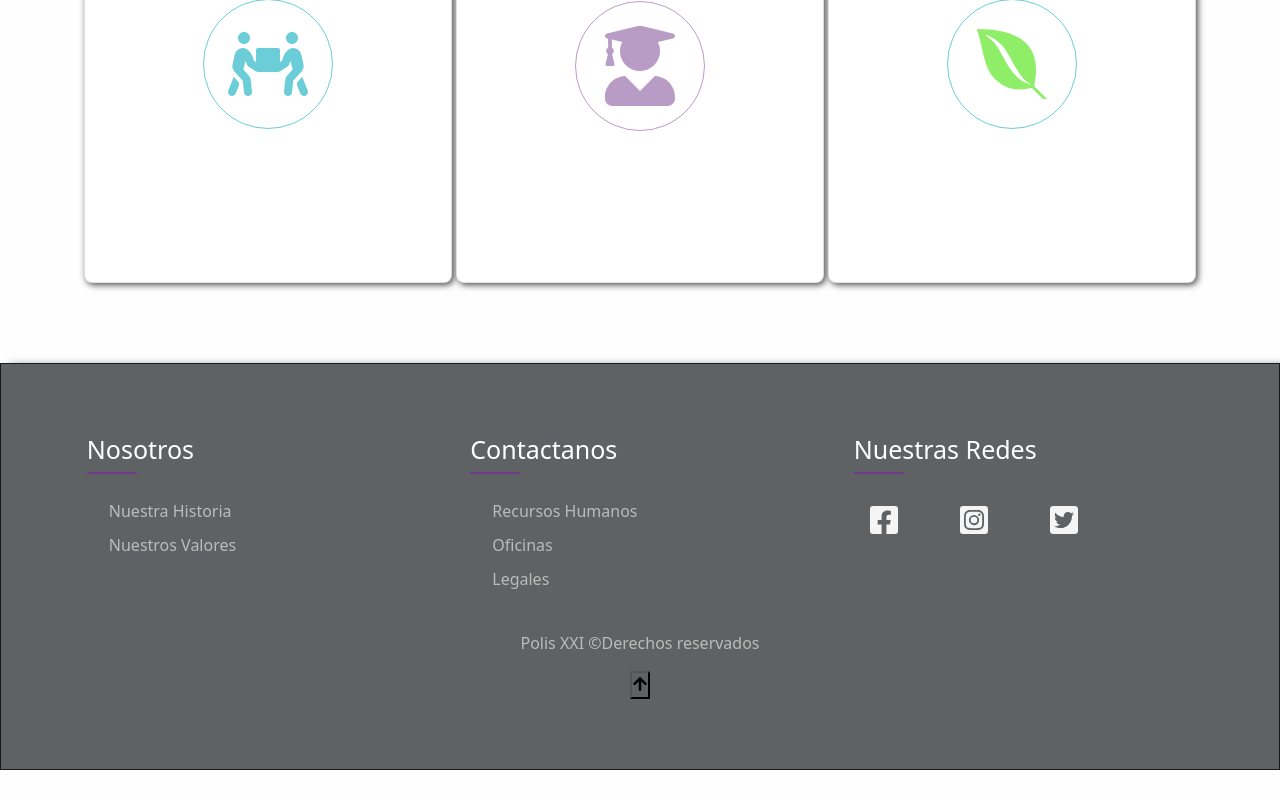
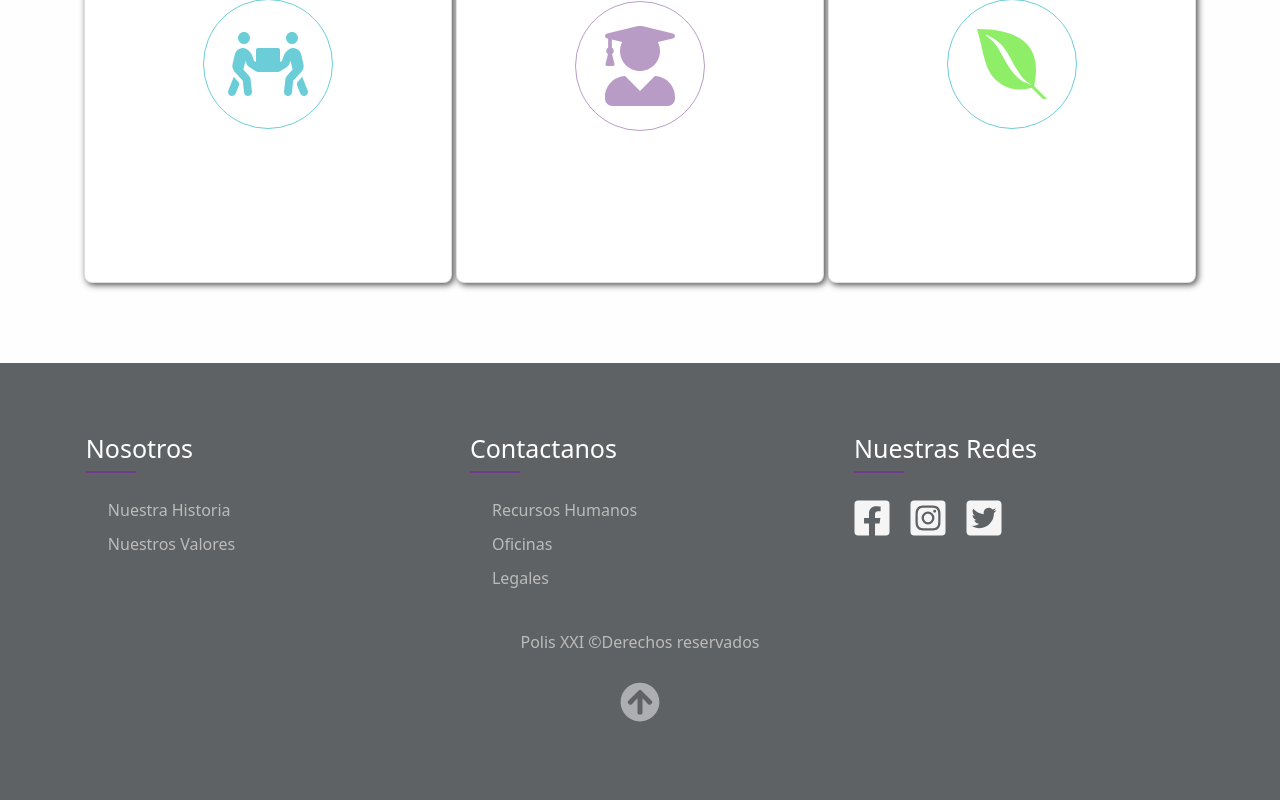
Before and after one commit to RodrigoM10/Polis-XXI-Web, a React (Create React App) app in the folder Frontend/: page / in a window 1280 px wide. Shown: the part 841-1641 px from the top of the page. Before the commit the page ends 1611 px from the top, so only its background shows below. Built offline with nearby package versions, Linux system fonts and the light colour scheme.

Commit message:
styles footer

```diff
--- a/Frontend/src/components/shared/footer/FooterPolis.jsx
+++ b/Frontend/src/components/shared/footer/FooterPolis.jsx
@@ -2,9 +2,10 @@ import React from "react";
 import './footerPolis.css'
 
 // react-icons
-import { FaArrowUp, FaFacebookSquare, FaFrog, FaInstagramSquare, FaTwitterSquare } from 'react-icons/fa';
+import { FaArrowCircleUp, FaArrowUp, FaFacebookSquare, FaFrog, FaInstagramSquare, FaTwitterSquare } from 'react-icons/fa';
+import { Link } from "react-router-dom";
 
-export const   FooterPolis = () => {
+export const FooterPolis = () => {
     const scrollToTop = () => {
         window.scrollTo(0, 0);
     }
@@ -12,39 +13,38 @@ export const   FooterPolis = () => {
     return (
         <footer className="footer-polis justify-content-center align-items-center">
             <div className="container-polis">
-            <div className="row justify-content-center">
-            <div className="footer-col">
+                <div className="row justify-content-center ">
+                    <div className="footer-col ">
                         <h2>Nosotros</h2>
                         <ul>
-  	 				<li><a href="/Nosotros">Nuestra Historia</a></li>
-  	 				<li><a href="/Nosotros">Nuestros Valores</a></li>
+                            <li><Link to='/aboutUs'>Nuestra Historia</Link></li>
+                            <li><Link to='/aboutUs'>Nuestros Valores</Link></li>
                         </ul>
                     </div>
                     <div className="footer-col">
                         <h2>Contactanos</h2>
                         <ul>
-  	 				<li><a href="#">Recursos humanos</a></li>
-  	 				<li><a href="#">Oficinas</a></li>
-  	 				<li><a href="#">Legales</a></li>
+                            <li><Link to=''>Recursos humanos</Link></li>
+                            <li><Link to=''>Oficinas</Link></li>
+                            <li><Link to=''>Legales</Link></li>
 
                         </ul>
                     </div>
                     <div className="footer-col">
                         <h2>Nuestras redes</h2>
                         <div className="social-links">
-            <a href=""><FaFacebookSquare className="social-icon"/></a>
-            <a href=""><FaInstagramSquare className="social-icon"/></a>
-            <a href=""><FaTwitterSquare className="social-icon"/></a>
+                            <Link to=''><FaFacebookSquare className="social-icon" /></Link>
+                            <Link to=''><FaInstagramSquare className="social-icon" /></Link>
+                            <Link to=''><FaTwitterSquare className="social-icon" /></Link>
 
                         </div>
                     </div>
                 </div>
 
-            <br/>
+                <br />
                 <div className="rights-polis">
                     <p>  Polis XXI ©Derechos reservados </p>
-               <button className="arrowUp" onClick={scrollToTop}  ><FaArrowUp className="mb-1 "/></button>
-
+                    <button className="arrowUp" onClick={scrollToTop}  ><FaArrowCircleUp className="mb-1 " /></button>
                 </div>
             </div>
 
--- a/Frontend/src/components/shared/footer/footer.css
+++ b/Frontend/src/components/shared/footer/footer.css
@@ -1,10 +1,10 @@
-.footer-style{
+/* .footer-style{
     background-color: #616160 ;
     display:grid;
     grid-template-columns: 30% 70%;
 }
 .footer-bottom-style{
-  /* background-color: #787d82 ; */
+  background-color: #787d82 ;
   background-color: #caccc9;
 }
 .social-icon {
@@ -13,7 +13,7 @@
     width: 2rem;
     font-size: 2rem;
     cursor: pointer;
-}
+} */
 /* .footer-container {
     background-color: #979797;
     padding: 3rem 0 0.1rem 0;
--- a/Frontend/src/components/shared/footer/footerPolis.css
+++ b/Frontend/src/components/shared/footer/footerPolis.css
@@ -15,19 +15,15 @@ ul{
 	list-style: none;
 }
 .footer-polis{
-    box-shadow: 10px 5px 10px black ;
-    border: 1px solid;
-
 	background-color: rgb(95, 98, 100);
     padding: 70px ;
     width: 100%;
 }
 .footer-col{
-   width: 33%;
-
+	width: 33%;
 }
 .footer-col h2{
-    margin-left:10px;
+	margin-left:10px;
 	font-size: 25px;
 	color: #ffffff;
 	text-transform: capitalize;
@@ -45,9 +41,7 @@ ul{
 	box-sizing: border-box;
 	width: 50px;
 
-
 }
-
 .footer-col ul li:not(:last-child){
 	margin-bottom: 10px;
 }
@@ -65,22 +59,20 @@ ul{
 	color: #e7e1e1;
 	padding-left: 8px;
 }
-.footer-col .social-links a{
-	display: inline-block;
-	height: 40px;
-	width: 80px;
-	margin:0 10px 10px 0;
-	text-align: center;
-	line-height: 40px;
-	transition: all 0.5s ease;
+.social-icon {
+	margin: 0 0.5rem;
+    color: whitesmoke !important;
+    width: 2.5rem;
+    font-size: 2.5rem;
+    cursor: pointer;
+	transition: 0.5s;
 }
-.footer-col .social-links a:hover{
-	color: #cad3eb;
-	background-color: #00a9bc94;
+.social-icon:hover  {
+	color:#00a9bc94 !important ;
 }
 
 .rights-polis{
-    display: flex;
+	display: flex;
     flex-direction: column;
     justify-content: center;
     align-items: center;
@@ -88,13 +80,15 @@ ul{
 }
 
 .arrowUp{
-    transition: all 0.5s ease;
-    background-color:rgb(95, 98, 100) ;
+	background-color: transparent;
+    padding: 0;
+    border: none;
+    font-size: 2.5rem;
+	color:#acaeb1 ;
 }
-
-.arrowUp:hover{
-
-    background-color:#00a9bc94 ;
+.arrowUp:hover svg{
+	color:#00a9bc94 ;
+    transition: all 0.5s ease-in-out;
 }
 
 /*responsive*/
```
Lines whose indentation alone changed are shown as unchanged.
